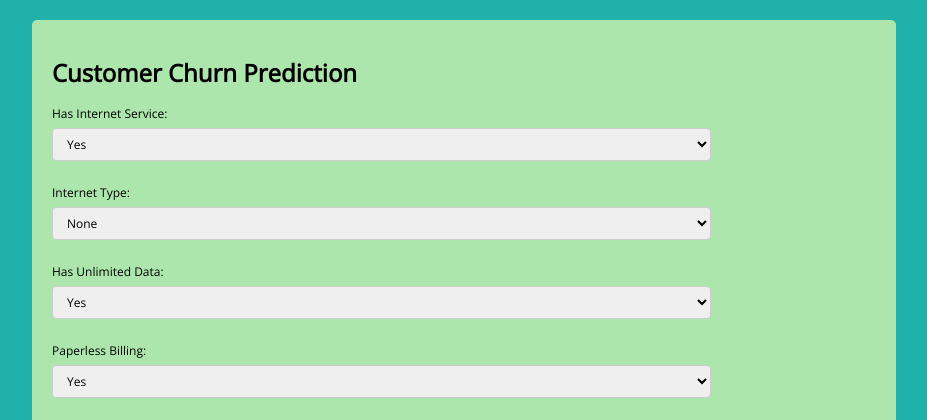
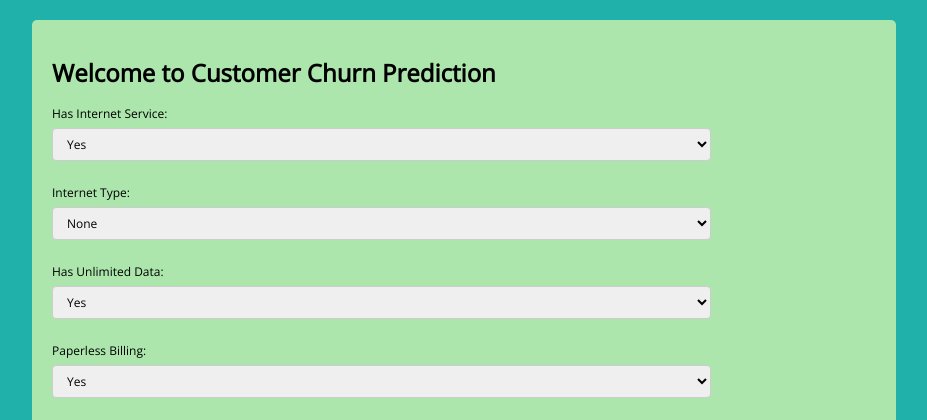
Before and after one commit to Jufiur/AI300_Capstone_Project, a Flask app: page / in a window 1280 px wide. Shown: the top 420 px of the page, without its empty margins (176-1103 px from the left). Run offline with Flask 3, Linux system fonts and the light colour scheme.

Commit message:
Update Title in home.html

```diff
--- a/src/templates/home.html
+++ b/src/templates/home.html
@@ -8,7 +8,7 @@
 </head>
 <body>
     <div>
-        <h1>Customer Churn Prediction</h1>
+        <h1>Welcome to Customer Churn Prediction</h1>
         <form method="POST">
             <label for="has_internet_service">Has Internet Service:</label><br>
             <select name="has_internet_service" id="has_internet_service">
```
